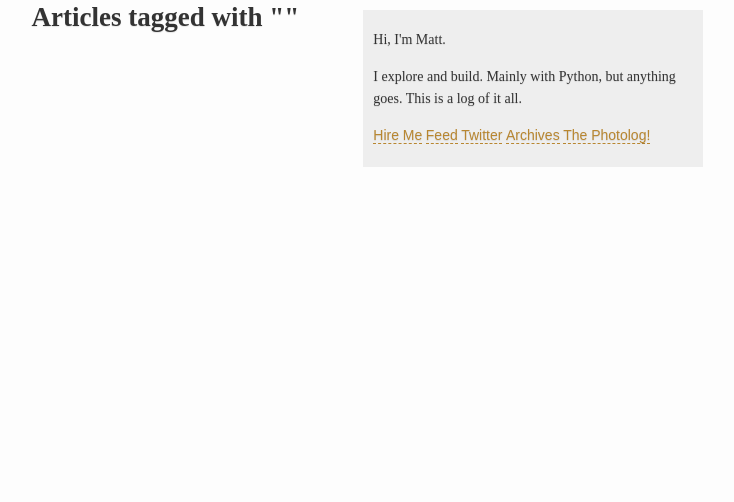
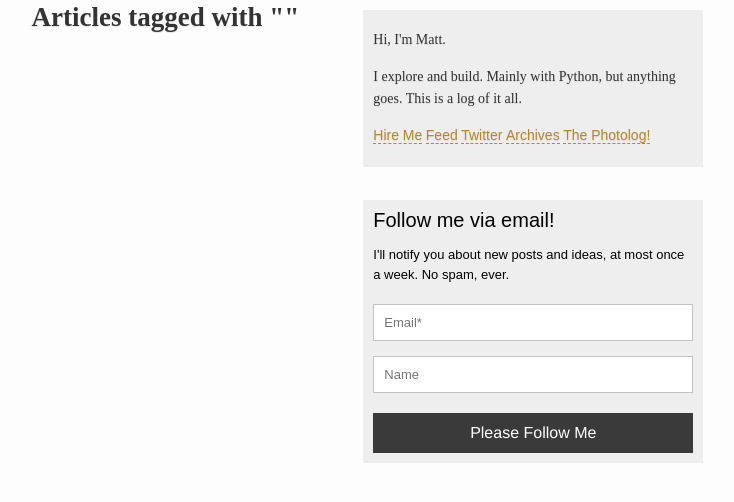
Before and after one commit to sirMackk/wintersun, a Python web app: template templates/tag.html in a window 1280 px wide. Shown: the part 185-687 px from the top of the page, without its empty margins (122-856 px from the left). Run offline with Jinja, Linux system fonts and the light colour scheme; the template is opened without the code that fills it, so the values that code supplies are empty; some libraries are stand-ins or nearby versions.

Commit message:
Adds subscription specific markup and styling

```diff
--- /dev/null
+++ b/static/mail.css
@@ -0,0 +1,155 @@
+#mlb2-1531407,
+#mlb2-1531407 *,
+#mlb2-1531407 a:hover,
+#mlb2-1531407 a:visited,
+#mlb2-1531407 a:active {
+    overflow: visible;
+    position: static;
+    background: none;
+    border: none;
+    bottom: auto;
+    clear: none;
+    cursor: default;
+    float: none;
+    font-size: medium;
+    letter-spacing: normal;
+    line-height: normal;
+    text-align: left;
+    text-indent: 0;
+    text-transform: none;
+    visibility: visible;
+    white-space: normal;
+    max-height: none;
+    max-width: none;
+    left: auto;
+    min-height: 0;
+    min-width: 0;
+    right: auto;
+    top: auto;
+    width: 100%;
+    z-index: auto;
+    text-shadow: none;
+    box-shadow: none;
+}
+
+#mlb2-1531407 h4 {
+    font-weight: normal;
+}
+
+#mlb2-1531407 .subscribe-form {
+    padding: 10px;
+    border: 0px solid #BDC3C7!important;
+    background: #EEEEEE none!important;
+    -webkit-border-radius: 0px!important;
+    -moz-border-radius: 0px!important;
+    border-radius: 0px!important;
+}
+
+#mlb2-1531407 .subscribe-form .form-section {
+    /*float: left;*/
+    /*width: 100%;*/
+    margin-bottom: 20px;
+}
+
+#mlb2-1531407 .subscribe-form .form-section h4 {
+    margin: 0px 0px 15px 0px;
+    padding: 0px!important;
+    color: #000000!important;
+    font-family: Arial!important;
+    font-size: 20px!important;
+    line-height: 100%;
+}
+
+#mlb2-1531407 .subscribe-form .form-section p {
+    line-height: 150%;
+    padding: 0px!important;
+    margin: 0px 0px 0px 0px;
+    color: #000000!important;
+    font-family: Arial!important;
+    font-size: 13px!important;
+}
+
+#mlb2-1531407 .subscribe-form .form-section .form-group {
+    margin-bottom: 15px;
+}
+
+#mlb2-1531407 .subscribe-form .form-section .form-group label {
+    float: left;
+    margin-bottom: 10px;
+    width: 100%;
+    line-height: 100%;
+    font-weight: bold;
+    color: #000000!important;
+    font-family: Arial!important;
+    font-size: 13px!important;
+}
+
+#mlb2-1531407 .subscribe-form .form-section .checkbox {
+    width: 100%;
+    margin: 0px 0px 10px 0px;
+}
+
+#mlb2-1531407 .subscribe-form .form-section .checkbox label {
+    color: #000000!important;
+    font-family: Arial!important;
+    font-size: 13px!important;
+}
+
+#mlb2-1531407 .subscribe-form .form-section .checkbox input {
+    margin: 0px 5px 0px 0px;
+}
+
+#mlb2-1531407.ml-subscribe-form .form-group .form-control {
+    width: 100%;
+    font-size: 13px;
+    padding: 10px 10px;
+    height: auto;
+    font-family: Arial;
+    border-radius: 0px;
+    border: 1px solid #BDC3C7!important;
+    color: #000000!important;
+    background-color: #FFFFFF!important;
+    -webkit-box-sizing: border-box;
+    -moz-box-sizing: border-box;
+    box-sizing: border-box;
+    clear: left;
+}
+
+#mlb2-1531407.ml-subscribe-form button {
+    border: none !important;
+    cursor: pointer !important;
+    width: 100% !important;
+    border-radius: 0px !important;
+    height: 40px !important;
+    background-color: #3A3A3A!important;
+    color: #FFFFFF!important;
+    font-family: Helvetica!important;
+    font-size: 16px!important;
+    text-align: center !important;
+}
+
+#mlb2-1531407.ml-subscribe-form button.gradient-on {
+    background: -webkit-linear-gradient(top, rgba(0, 0, 0, 0) 0%, rgba(0, 0, 0, 0.2) 100%);
+    background: -o-linear-gradient(top, rgba(0, 0, 0, 0) 0%, rgba(0, 0, 0, 0.2) 100%);
+    background: -moz-linear-gradient(top, rgba(0, 0, 0, 0) 0%, rgba(0, 0, 0, 0.2) 100%);
+    background: linear-gradient(top, rgba(0, 0, 0, 0) 0%, rgba(0, 0, 0, 0.2) 100%);
+}
+
+#mlb2-1531407.ml-subscribe-form button.gradient-on:hover {
+    background: -webkit-linear-gradient(top, rgba(0, 0, 0, 0) 0%, rgba(0, 0, 0, 0.3) 100%);
+    background: -o-linear-gradient(top, rgba(0, 0, 0, 0) 0%, rgba(0, 0, 0, 0.3) 100%);
+    background: -moz-linear-gradient(top, rgba(0, 0, 0, 0) 0%, rgba(0, 0, 0, 0.3) 100%);
+    background: linear-gradient(top, rgba(0, 0, 0, 0) 0%, rgba(0, 0, 0, 0.3) 100%);
+}
+
+#mlb2-1531407.ml-subscribe-form .form-section.ml-error label {
+    color: red!important;
+}
+
+#mlb2-1531407.ml-subscribe-form .form-group.ml-error label {
+    color: red!important;
+}
+
+#mlb2-1531407.ml-subscribe-form .form-group.ml-error .form-control {
+    border-color: red!important;
+}
--- a/static/styles.css
+++ b/static/styles.css
@@ -109,7 +109,18 @@ aside .about .controls a:visited {
   color: #B88630;
 }
 
+aside .bottom-drawer {
+  position: fixed;
+  top: 385px;
+  width: 25%;
+}
+
 @media (max-width: 1024px) {
+  aside {
+    float: None;
+    max-width: none;
+  }
+
   aside .top-drawer {
     display: None;
   }
@@ -117,6 +128,18 @@ aside .about .controls a:visited {
   aside .about {
     position: relative;
     width: 100%;
+    max-width: 200px;
+    float: left;
+  }
+
+  aside .bottom-drawer {
+    position: relative;
+    width: 100%;
+    margin-top: 22px;
+    max-width: 200px;
+    float: left;
+    top: auto;
+    margin-left: 25px;
   }
 }
 
--- a/templates/base.html
+++ b/templates/base.html
@@ -5,6 +5,7 @@
     <link href="/feed" rel="alternate" title="ATOM" type="application/atom+xml" />
     <link href="/feed" rel="alternate" title="RSS" type="application/rss+xml" />
     <link href="/static/styles.css" media="all" rel="stylesheet">
+    <link href="/static/mail.css" media="all" rel="stylesheet">
     <link href="/static/default.css" media="all" rel="stylesheet">
     <meta charset="utf-8">
     <meta name="viewport" content="width=device-width, initial-scale=1">
@@ -39,6 +40,9 @@
         </div>
         </p>
       </div>
+      <div class="bottom-drawer">
+        {% include "mail_form.html" %}
+      </div>
       {% endblock aside %}
     </aside>
     <section>
@@ -49,5 +53,6 @@
     <script src="/static/highlight.pack.js"></script>
     <script>hljs.initHighlighting();</script>
     <script src="/static/google_tracking.js"></script>
+    <script type="text/javascript" src="//static.mailerlite.com/js/w/webforms.js?v21"></script>
   </body>
 </html>
--- /dev/null
+++ b/templates/mail_form.html
@@ -0,0 +1,41 @@
+<div id="mlb2-1531407" class="ml-subscribe-form">
+    <div class="ml-vertical-align-center">
+        <div class="subscribe-form ml-block-success" style="display:none">
+            <div class="form-section">
+                <h4>Follow me via email!</h4>
+                <p>Thank you! You have successfully subscribed to our newsletter.</p>
+            </div>
+        </div>
+        <form class="ml-block-form" action="//app.mailerlite.com/webforms/submit/b1r6r8" data-code="b1r6r8" method="POST" target="_blank">
+            <div class="subscribe-form">
+                <div class="form-section">
+                    <h4>Follow me via email!</h4>
+                    <p>
+                        <p>I'll notify you about new posts and ideas, at most once a week. No spam, ever.</p>
+                    </p>
+                </div>
+                <div class="form-section">
+                    <div class="form-group ml-field-email ml-validate-required ml-validate-email">
+                        <input type="email" name="fields[email]" class="form-control" placeholder="Email*" value="">
+                    </div>
+                    <div class="form-group ml-field-name">
+                        <input type="text" name="fields[name]" class="form-control" placeholder="Name" value="">
+                    </div>
+                </div>
+                <input type="hidden" name="ml-submit" value="1" />
+                <button type="submit" class="primary">
+                    Please Follow Me
+                </button>
+                <button disabled="disabled" style="display: none;" type="submit" class="loading">
+                    <img src="//static.mailerlite.com/images/rolling.gif" width="20" height="20">
+                </button>
+            </div>
+        </form>
+        <script>
+            function ml_webform_success_1531407() {
+                jQuery('#mlb2-1531407').find('.ml-block-success').show();
+                jQuery('#mlb2-1531407').find('.ml-block-form').hide();
+            };
+        </script>
+    </div>
+</div>
```
